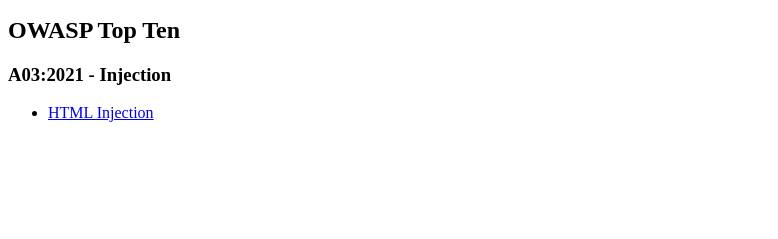
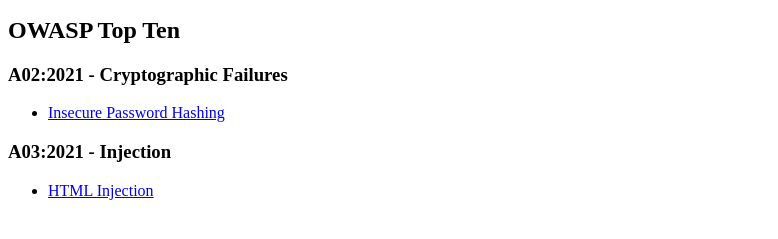
Before and after one commit to jakeEspinosa/web-security-exercise, a website: page index.html in a window 1280 px wide. Shown: the part 137-376 px from the top of the page, without its empty margins (0-778 px from the left). Drawn offline with Linux system fonts and the light colour scheme.

Commit message:
Push latest changes.

```diff
--- a/index.html
+++ b/index.html
@@ -14,6 +14,13 @@
     </p>
 
     <h2>OWASP Top Ten</h2>
+    <h3>A02:2021 - Cryptographic Failures</h3>
+    <ul>
+      <li>
+        <a href="./flask-backend/insecure-password-hashing.html">Insecure Password Hashing</a>
+      </li>
+    </ul>
+
     <h3>A03:2021 - Injection</h3>
     <ul>
       <li>
```
Also changed, not shown: README.md, 1 other file.
